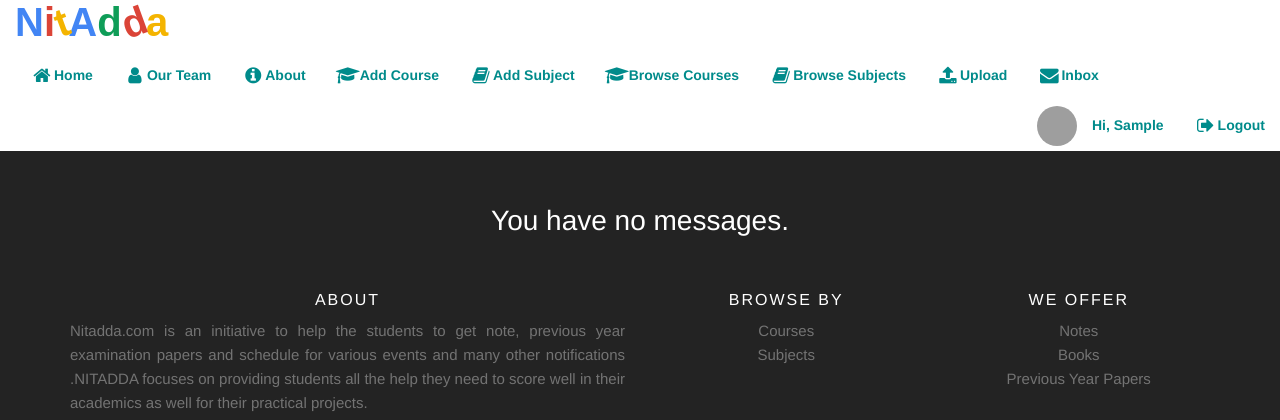
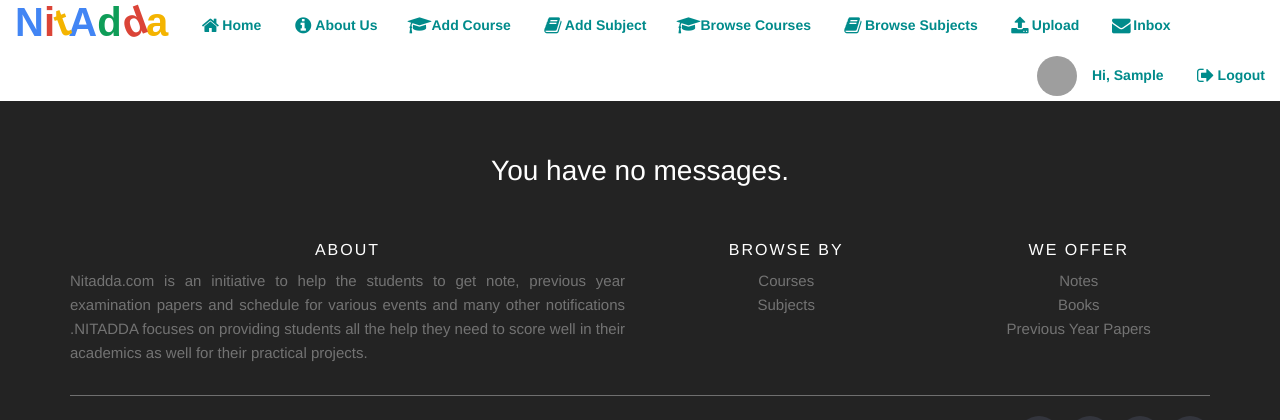
Before and after one commit to himanshukadian/nitadda, a Django app: page /inbox/ in a window 1280 px wide. Shown: the top 420 px of the page. Run offline with Django 3.2, Linux system fonts and the light colour scheme; the visitor is signed in with stand-in values (Sample User, id 1); parts of the project's set-up code (start-up, migrations or seed data) failed here and were passed over; some libraries are stand-ins or nearby versions; some web fonts are replaced; grey boxes are pictures that could not be loaded.

Commit message:
Commit after merging last two

```diff
--- a/templates/base.html
+++ b/templates/base.html
@@ -97,13 +97,13 @@
                     </li>
                     <li {% if request.path == '/content/meetOurTeam/' %}style="background: #E7E7E7"{% endif %}>
                         <a class="faa-parent animated-hover" href="/content/meetOurTeam/">
-                            <i class="fa fa-fw fa-lg fa-user faa-tada faa-fast"></i>Our Team
+                            <i class="fa fa-fw fa-lg fa-info-circle faa-tada faa-fast"></i>About Us
                         </a>
                     </li>
                     <li>
-                        <a class="faa-parent animated-hover" href="#about">
-                            <i class="fa fa-fw fa-lg fa-info-circle faa-tada faa-fast"></i>About
-                        </a>
+{#                        <a class="faa-parent animated-hover" href="#about">#}
+{#                            <i class="fa fa-fw fa-lg fa-info-circle faa-tada faa-fast"></i>About#}
+{#                        </a>#}
                     </li>
                     {% if user.is_authenticated and user.is_superuser %}
                         <li {% if request.path == '/content/add_course' %}style="background: #E7E7E7"{% endif %}>
```
